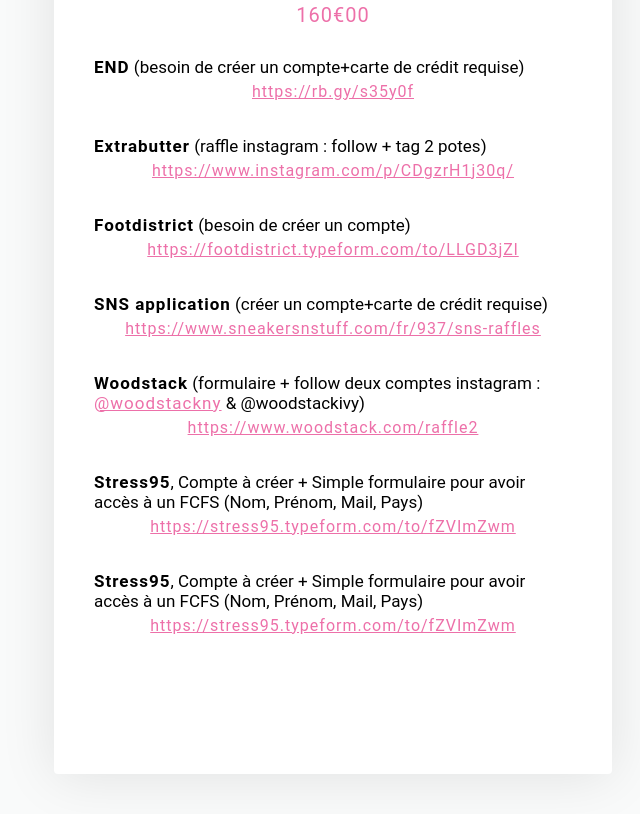
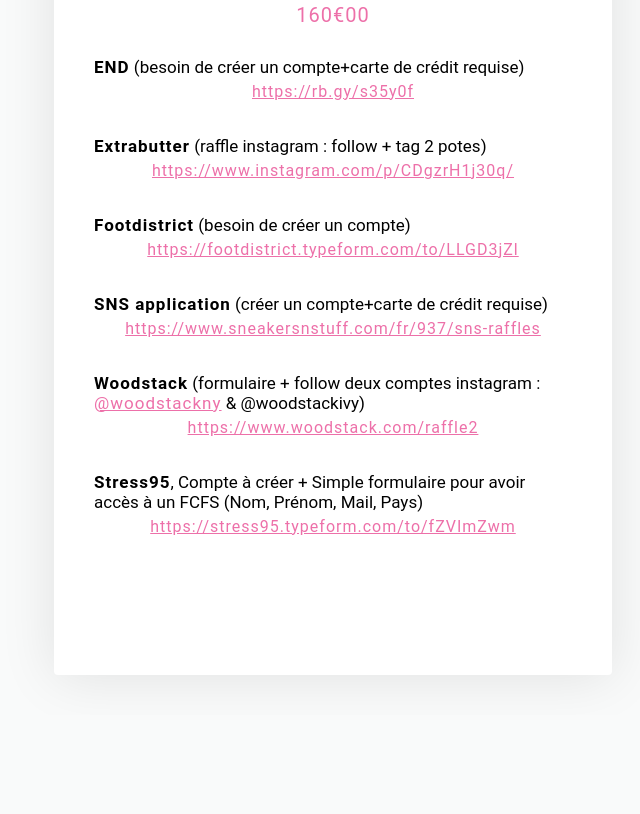
Before and after one commit to ColinMassard/Sneakers-raffle, a plain HTML site: page index.html in a window 1280 px wide. Shown: the part 502-1316 px from the top of the page, without its empty margins (307-947 px from the left). After the commit the page ends 1217 px from the top, so only its background shows below. Drawn offline with Linux system fonts and the light colour scheme.

Commit message:
DEL (Index) Link dupplicated

```diff
--- a/index.html
+++ b/index.html
@@ -42,9 +42,6 @@
     <div class="heading"><strong>Stress95</strong>, Compte à créer + Simple formulaire pour avoir accès à un FCFS (Nom, Prénom, Mail, Pays)</div>
     <div class="link"><a href="https://stress95.typeform.com/to/fZVImZwm">https://stress95.typeform.com/to/fZVImZwm</a></div>
 
-     <div class="heading"><strong>Stress95</strong>, Compte à créer + Simple formulaire pour avoir accès à un FCFS (Nom, Prénom, Mail, Pays)</div>
-    <div class="link"><a href="https://stress95.typeform.com/to/fZVImZwm">https://stress95.typeform.com/to/fZVImZwm</a></div>
-
   </div>
 
 </div>
```
